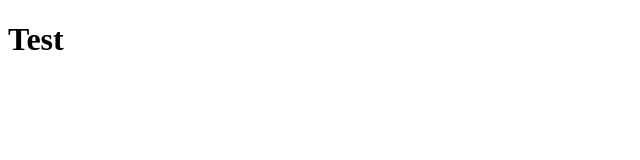
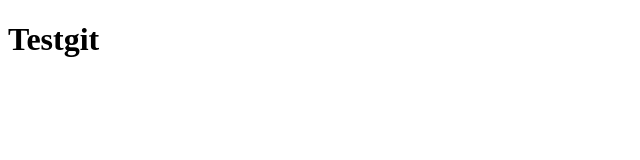
Before and after one commit to dshushack/git_test, a plain HTML site: page index.html in a window 1280 px wide. Shown: the full height of the page, 0-640 px from the left. Drawn offline with Linux system fonts and the light colour scheme.

Commit message:
lastest don-test commit

```diff
--- a/index.html
+++ b/index.html
@@ -7,6 +7,6 @@
   <title>Test File</title>
 </head>
 <body>
-  <h1>Test</h1>
+  <h1>Testgit</h1>
 </body>
 </html>
```
